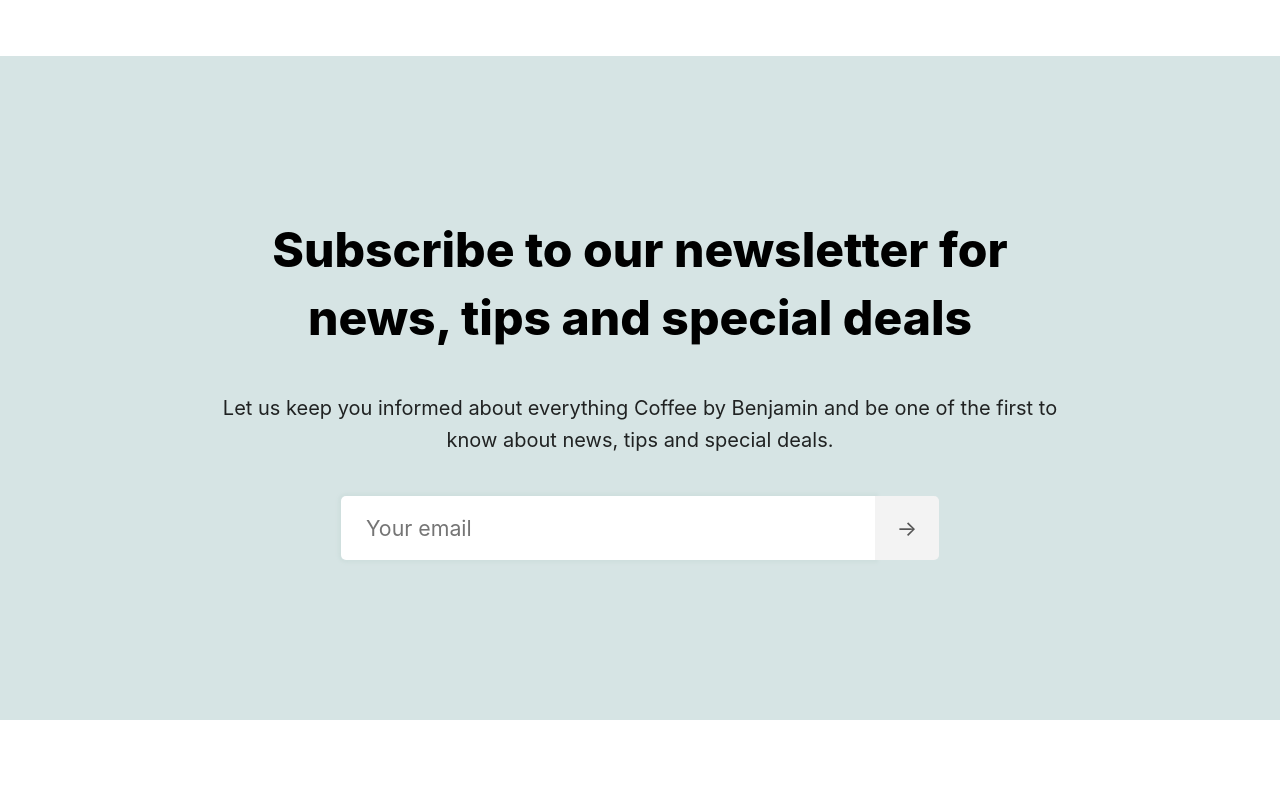
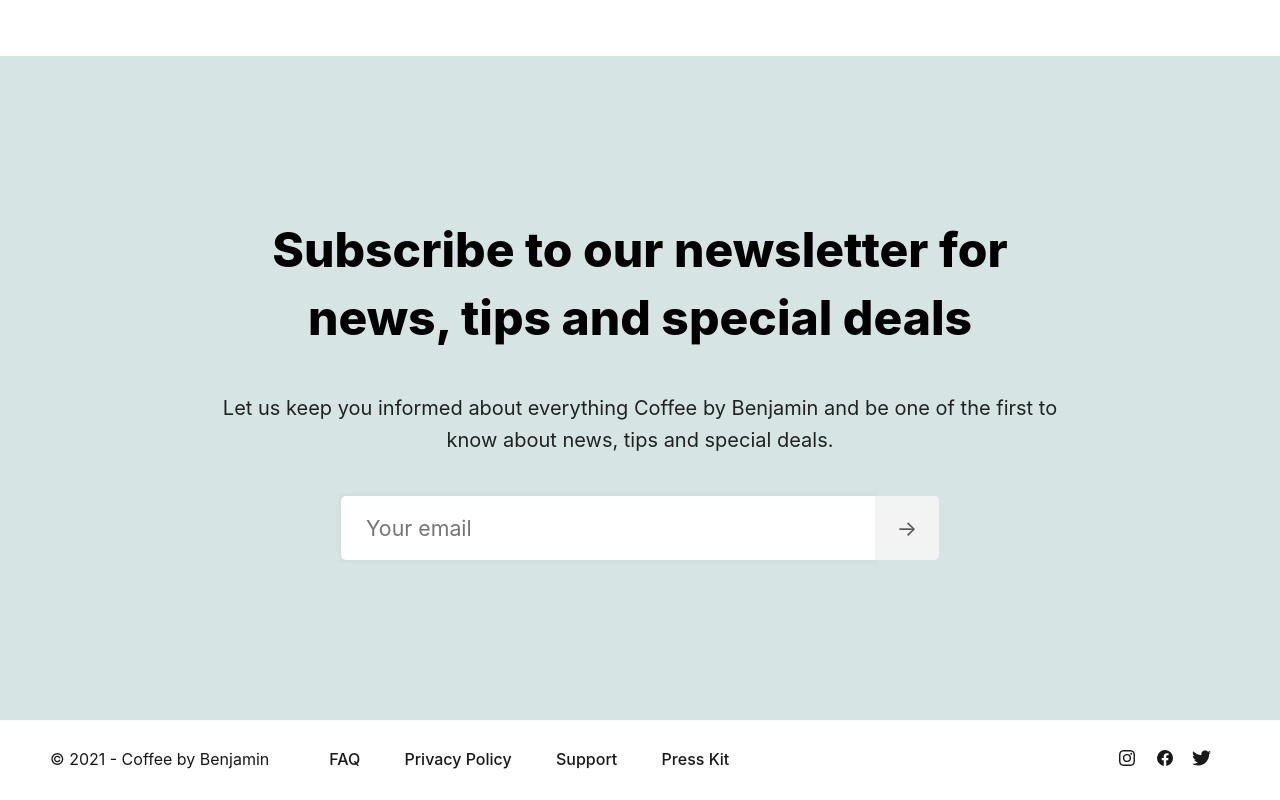
Before and after one commit to ferolic/coffee-by-benjamin, a React (Create React App) app in the folder frontend/: page / in a window 1280 px wide. Shown: the part 6421-7221 px from the top of the page. Before the commit the page ends 7141 px from the top, so only its background shows below. Built offline with nearby package versions, Linux system fonts and the light colour scheme.

Commit message:
footer component styled

```diff
--- /dev/null
+++ b/frontend/src/components/Footer.js
@@ -0,0 +1,158 @@
+import React from 'react';
+import styled from 'styled-components';
+import { FbSvg, InstaSvg, TwitterSvg } from './Svg';
+
+const FooterWrapper = styled.div`
+  width: 100%;
+  max-width: 2100px;
+  padding: 30px 25px;
+  margin-left: auto;
+  margin-right: auto;
+  display: flex;
+  flex-wrap: wrap;
+  -webkit-box-pack: justify;
+  justify-content: space-between;
+
+  @media ${(props) => props.theme.mediaQueries.large} {
+    margin-top: 0;
+    padding-left: 50px;
+    padding-right: 50px;
+  }
+`;
+
+const StyledSpan = styled.span`
+  left: 0;
+  height: 2px;
+  margin-top: -30px;
+  position: absolute;
+  width: 100%;
+  background-color: rgb(250, 250, 250);
+  display: block;
+`;
+
+const CopyRight = styled.div`
+  color: rgb(24, 24, 24);
+  width: 100%;
+  @media ${(props) => props.theme.mediaQueries.large} {
+    display: inline-block;
+    width: auto;
+  }
+`;
+
+const LinksWrapper = styled.div`
+  text-align: left;
+  margin-left: 0;
+  width: 100%;
+
+  @media ${(props) => props.theme.mediaQueries.large} {
+    display: inline-block;
+    text-align: left;
+    margin-left: 40px;
+    width: auto;
+  }
+`;
+
+const LinkText = styled.p`
+  display: block;
+  padding: 0;
+  color: rgb(24, 24, 24);
+  transition: opacity 0.3s ease 0s;
+  font-weight: 500;
+  margin: 16px 0;
+
+  @media ${(props) => props.theme.mediaQueries.large} {
+    display: inline;
+    padding: 20px;
+  }
+
+  @media ${(props) => props.theme.mediaQueries.medium} {
+    margin-top: 16px;
+    margin-bottom: 16px;
+  }
+
+  &:hover {
+    opacity: 0.6;
+  }
+`;
+
+const IconsWrapper = styled.div`
+  width: 100%;
+  margin-top: 20px;
+
+  @media ${(props) => props.theme.mediaQueries.large} {
+    width: auto;
+    margin-top: 0;
+  }
+`;
+
+const Icon = styled.div`
+  display: inline-block;
+  padding-right: 19px;
+  transition: opacity 0.3s ease 0s;
+
+  &:hover {
+    opacity: 0.6;
+  }
+`;
+
+const Footer = () => {
+  return (
+    <FooterWrapper>
+      <StyledSpan></StyledSpan>
+      <div>
+        <CopyRight> © 2021 - Coffee by Benjamin </CopyRight>
+        <LinksWrapper>
+          <a href="/faq">
+            <LinkText> FAQ </LinkText>
+          </a>
+
+          <a href="/privacy">
+            <LinkText> Privacy Policy </LinkText>
+          </a>
+
+          <a href="/support">
+            <LinkText> Support </LinkText>
+          </a>
+
+          <a href="/press-kit">
+            <LinkText> Press Kit </LinkText>
+          </a>
+        </LinksWrapper>
+      </div>
+
+      <IconsWrapper>
+        <Icon>
+          <a
+            href="https://www.instagram.com/coffeebybenjamin/"
+            rel="noreferrer"
+            target="_blank"
+          >
+            <InstaSvg />
+          </a>
+        </Icon>
+
+        <Icon>
+          <a
+            href="https://www.facebook.com/coffeebybenjamin/"
+            rel="noreferrer"
+            target="_blank"
+          >
+            <FbSvg />
+          </a>
+        </Icon>
+
+        <Icon>
+          <a
+            href="https://twitter.com/coffeebyben"
+            rel="noreferrer"
+            target="_blank"
+          >
+            <TwitterSvg />
+          </a>
+        </Icon>
+      </IconsWrapper>
+    </FooterWrapper>
+  );
+};
+
+export default Footer;
--- a/frontend/src/components/Svg.js
+++ b/frontend/src/components/Svg.js
@@ -66,4 +66,57 @@
   );
 };
 
-export { MenuSvg, BrandingSvg, CartSvg, CloseSvg };
+const InstaSvg = () => {
+  return (
+    <svg width="19" height="16" fill="none" className="footer-svg-icon">
+      <path
+        fillRule="evenodd"
+        clipRule="evenodd"
+        d="M7.997.005c-2.172 0-2.444.01-3.297.048-.851.04-1.432.174-1.941.372a3.92 3.92 0 0 0-1.417.922A3.92 3.92 0 0 0 .42 2.764c-.198.509-.333 1.09-.372 1.941C.01 5.558 0 5.831 0 8.003s.01 2.444.048 3.297c.039.851.174 1.433.372 1.941.204.526.478.972.922 1.417.445.444.89.718 1.417.922.509.198 1.09.333 1.941.372.853.039 1.125.048 3.297.048s2.445-.01 3.298-.048c.851-.039 1.432-.174 1.941-.372a3.92 3.92 0 0 0 1.417-.922 3.92 3.92 0 0 0 .922-1.417c.198-.508.333-1.09.372-1.941.039-.853.048-1.125.048-3.297s-.01-2.445-.048-3.298c-.039-.851-.174-1.432-.372-1.941a3.92 3.92 0 0 0-.922-1.417 3.92 3.92 0 0 0-1.417-.922c-.509-.198-1.09-.333-1.941-.372-.853-.039-1.126-.048-3.298-.048zm0 1.441c2.136 0 2.389.008 3.232.047.78.035 1.203.166 1.485.275.373.145.64.318.92.598.28.28.453.547.598.92.11.282.24.705.275 1.485.039.843.047 1.096.047 3.232 0 2.135-.008 2.388-.047 3.231-.035.78-.165 1.204-.275 1.485-.145.374-.318.64-.598.92-.28.28-.546.453-.92.598-.282.11-.705.24-1.485.275-.843.039-1.096.047-3.232.047-2.135 0-2.388-.008-3.231-.046-.78-.036-1.203-.166-1.485-.276a2.478 2.478 0 0 1-.92-.598 2.477 2.477 0 0 1-.598-.92c-.11-.281-.24-.705-.275-1.485-.039-.843-.047-1.096-.047-3.231 0-2.136.008-2.389.047-3.232.035-.78.165-1.203.275-1.485.145-.373.318-.64.598-.92.28-.28.546-.453.92-.598.282-.11.705-.24 1.485-.275.843-.039 1.096-.047 3.231-.047z"
+      ></path>
+      <path
+        fillRule="evenodd"
+        clipRule="evenodd"
+        d="M7.997 10.668a2.666 2.666 0 1 1 0-5.331 2.666 2.666 0 0 1 0 5.331zm0-6.772a4.107 4.107 0 1 0 0 8.213 4.107 4.107 0 0 0 0-8.213zM13.226 3.734a.96.96 0 1 1-1.92 0 .96.96 0 0 1 1.92 0z"
+      ></path>
+    </svg>
+  );
+};
+
+const FbSvg = () => {
+  return (
+    <svg width="16" height="16" fill="none" className="footer-svg-icon">
+      <path
+        fillRule="evenodd"
+        clipRule="evenodd"
+        d="M16 8a8 8 0 1 0-9.25 7.903v-5.59H4.719V8H6.75V6.237c0-2.005 1.194-3.112 3.022-3.112.875 0 1.79.156 1.79.156V5.25h-1.008c-.994 0-1.304.617-1.304 1.25V8h2.219l-.355 2.313H9.25v5.59A8.002 8.002 0 0 0 16 8z"
+      ></path>
+      <path
+        fillRule="evenodd"
+        clipRule="evenodd"
+        d="M11.114 10.313L11.47 8H9.25V6.5c0-.633.31-1.25 1.304-1.25h1.008V3.281s-.915-.156-1.79-.156c-1.828 0-3.022 1.107-3.022 3.112V8H4.719v2.313H6.75v5.59a8.06 8.06 0 0 0 2.5 0v-5.59h1.864z"
+        fill="transparent"
+      ></path>
+    </svg>
+  );
+};
+
+const TwitterSvg = () => {
+  return (
+    <svg
+      width="19"
+      height="16"
+      viewBox="0 0 19 16"
+      fill="none"
+      className="footer-svg-icon"
+    >
+      <path
+        fillRule="evenodd"
+        clipRule="evenodd"
+        d="M5.97535 15.5C13.1455 15.5 17.0665 9.72962 17.0665 4.726C17.0665 4.56203 17.0631 4.3988 17.0553 4.23645C17.8164 3.70202 18.478 3.03514 19 2.27583C18.3015 2.57719 17.5498 2.78036 16.7613 2.87191C17.5662 2.40326 18.1841 1.66144 18.4754 0.777294C17.7221 1.21103 16.8882 1.52649 16.0003 1.69636C15.289 0.960385 14.2759 0.5 13.1549 0.5C11.002 0.5 9.25619 2.19588 9.25619 4.28643C9.25619 4.58366 9.29047 4.87255 9.35727 5.14984C6.11762 4.99163 3.24482 3.48475 1.3224 1.19353C0.987316 1.75299 0.794504 2.40326 0.794504 3.09671C0.794504 4.41054 1.48268 5.57028 2.52913 6.24875C1.88982 6.22963 1.28904 6.05894 0.763648 5.775C0.762736 5.7908 0.762736 5.80668 0.762736 5.82329C0.762736 7.65744 2.10664 9.18847 3.89014 9.53567C3.5628 9.6222 3.21822 9.66886 2.86254 9.66886C2.61144 9.66886 2.36717 9.64472 2.12975 9.60057C2.62603 11.105 4.06501 12.1998 5.77136 12.2306C4.43696 13.2463 2.75629 13.8515 0.929936 13.8515C0.615372 13.8515 0.30514 13.8341 0 13.7991C1.72528 14.8731 3.77363 15.5 5.97535 15.5Z"
+      ></path>
+    </svg>
+  );
+};
+
+export { MenuSvg, BrandingSvg, CartSvg, CloseSvg, InstaSvg, FbSvg, TwitterSvg };
--- a/frontend/src/containers/Home.js
+++ b/frontend/src/containers/Home.js
@@ -2,6 +2,8 @@
 import styled from 'styled-components';
 import Navbar from '../components/Navbar';
 import Button from '../components/Button';
+import Footer from '../components/Footer';
+
 import Coffees from './Coffees';
 import StarterKit from './StarterKit';
 import MobileStarterKit from './MobileStarterKit';
@@ -189,6 +191,7 @@
       <StarterKit />
       <MobileStarterKit />
       <NewsLetter />
+      <Footer />
     </Wrapper>
   );
 };
--- a/frontend/src/utils/globals.js
+++ b/frontend/src/utils/globals.js
@@ -77,6 +77,11 @@
 
     .cart-svg:hover {
         opacity: 0.6;
+    }
+
+    .footer-svg-icon {
+        fill : rgb(24, 24, 24);
+        cursor : pointer;
     }
 
     .navbar-scrolled {
```
